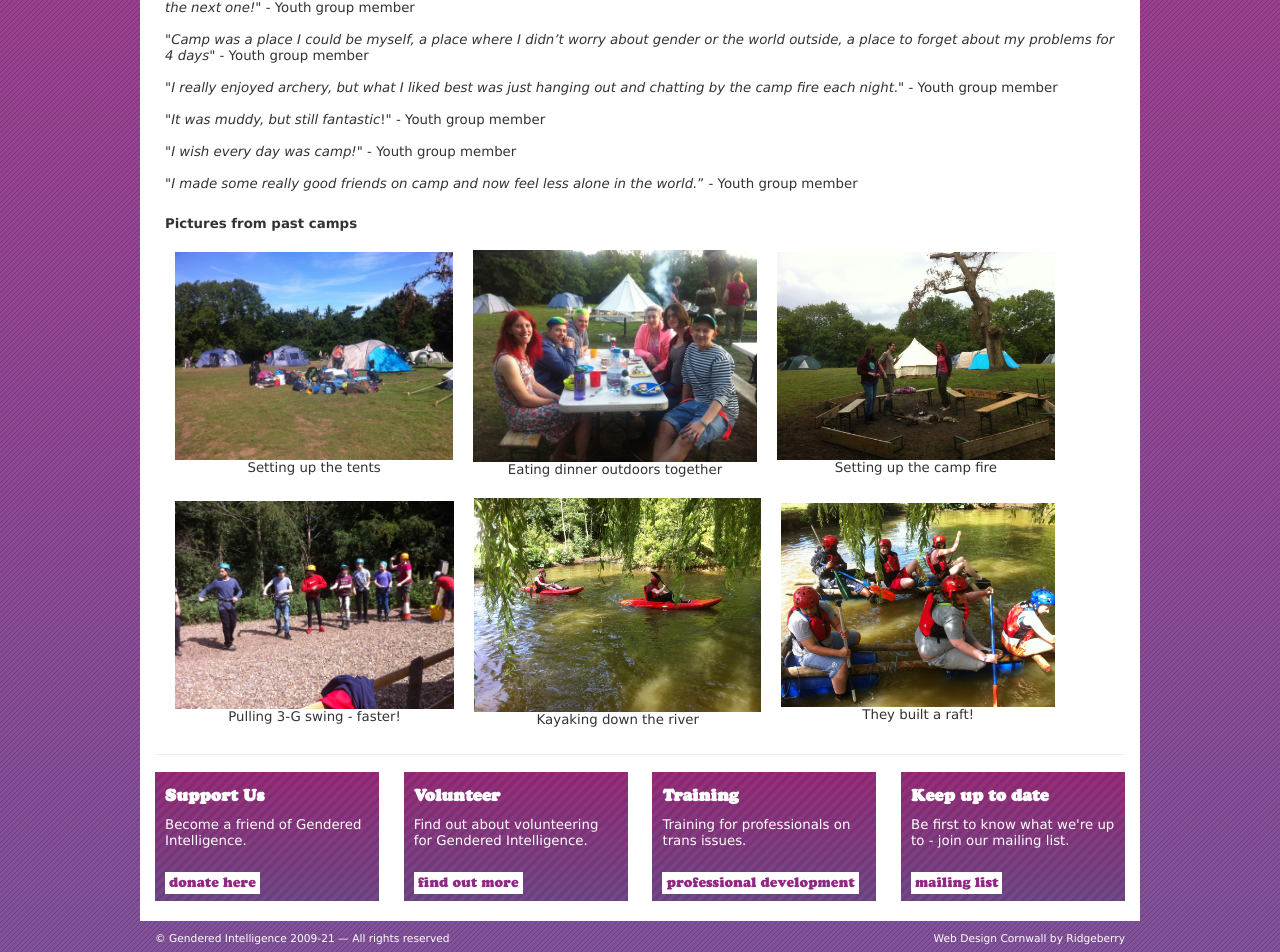
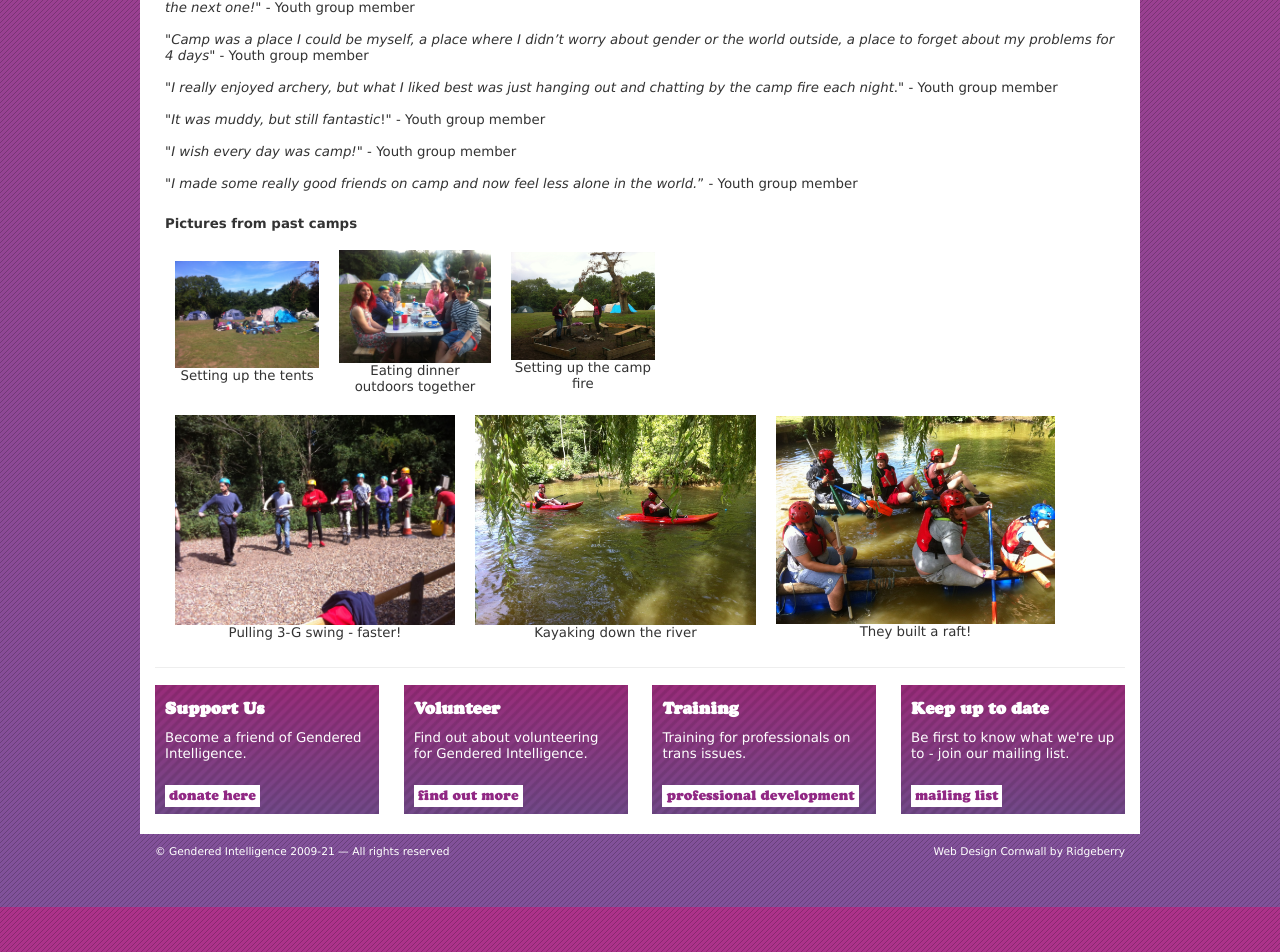
Before and after one commit to gracehagger/genderedintelligence.co.uk, a Jekyll site: the page built from trans-youth/camping.html, in a window 1280 px wide. Shown: the part 682-1634 px from the top of the page. Built offline with Jekyll 4.4.1, drawn with Linux system fonts in a browser that asks for light colours; nearby versions of some CDN libraries.

Commit message:
changing images & table width

```diff
--- a/trans-youth/camping.html
+++ b/trans-youth/camping.html
@@ -23,26 +23,26 @@
 
 <p><strong>Pictures from past camps</strong> <br></p>
 
-<table width="900" border="0" cellpadding="10">
+<table width="500" border="0" cellpadding="10">
 
 <tr>
 
 
 <td align="center" valign="center">
-<img src="/static/images/2016/04/08/14-30-12-Pic 4.jpg" height="400" width= "500">
+<img src="/static/images/2016/04/08/14-30-12-Pic 4.jpg" height="400" width= "300">
 <br />
 Setting up the tents
 </td>
 
 
 <td align="center" valign="center">
-<img src="/static/images/2016/04/08/14-26-34-Pic 2.jpg" height="400" width= "500">
+<img src="/static/images/2016/04/08/14-26-34-Pic 2.jpg" height="400" width= "300">
 <br />
 Eating dinner outdoors together
 </td>
 
 <td align="center" valign="center">
-<img src="/static/images/2016/04/08/14-26-38-Pic 3.jpg" height="400" width= "500">
+<img src="/static/images/2016/04/08/14-26-38-Pic 3.jpg" height="400" width= "300">
 <br />
 Setting up the camp fire
 </td>
@@ -56,19 +56,19 @@
 <tr>
 
 <td align="center" valign="center">
-<img src="/static/images/2016/04/08/14-38-21-Pic 5.jpg" height="400" width= "500">
+<img src="/static/images/2016/04/08/14-38-21-Pic 5.jpg" height="400" width= "300">
 <br />
 Pulling 3-G swing - faster!
 </td>
 
 <td align="center" valign="center">
-<img src="/static/images/2016/04/08/14-39-21-Pic 9.jpg" height="400" width= "500">
+<img src="/static/images/2016/04/08/14-39-21-Pic 9.jpg" height="400" width= "300">
 <br />
 Kayaking down the river
 </td>
 
 <td align="center" valign="center">
-<img src="/static/images/2016/04/08/14-39-44-Pic 8.jpg" height="400" width= "500">
+<img src="/static/images/2016/04/08/14-39-44-Pic 8.jpg" height="400" width= "300">
 <br />
 They built a raft!
 </td>
```
